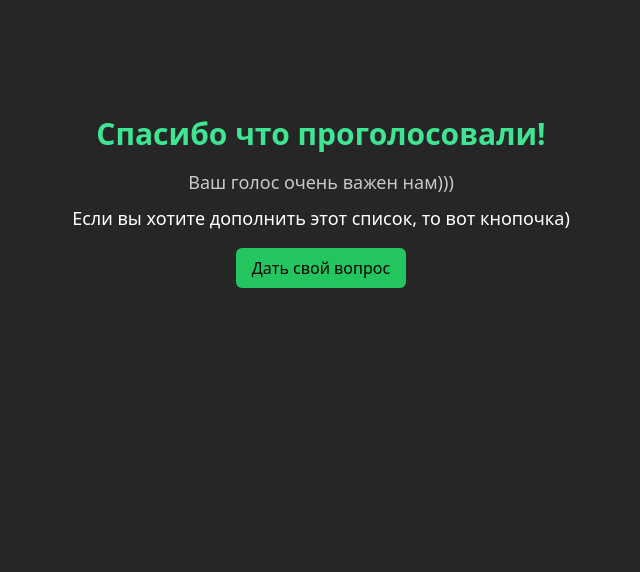
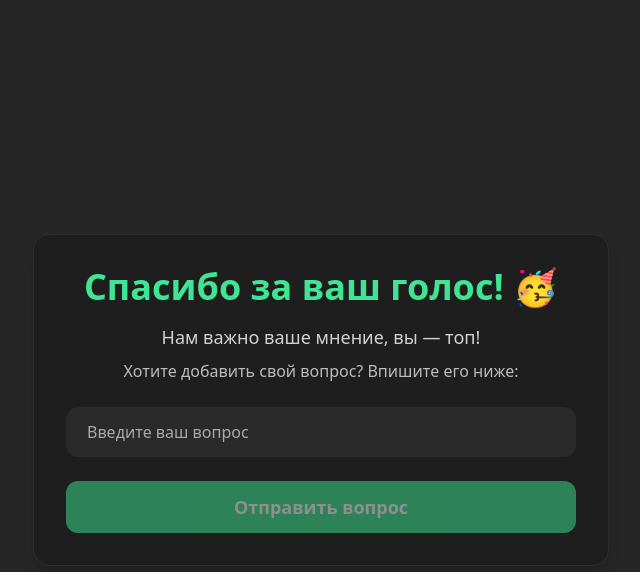
Before and after one commit to mobkukariku/normstrem, a React (Vite) app: page /final in a window 1280 px wide. Shown: the top 572 px of the page, without its empty margins (319-959 px from the left). Built offline with nearby package versions, Linux system fonts and the light colour scheme; no server answers.

Commit message:
feat: added some things

```diff
--- a/package.json
+++ b/package.json
@@ -11,10 +11,12 @@
   },
   "dependencies": {
     "@tailwindcss/vite": "^4.1.4",
+    "axios": "^1.9.0",
     "framer-motion": "^12.7.4",
     "react": "^19.0.0",
     "react-dom": "^19.0.0",
     "react-router-dom": "^7.5.1",
+    "react-spinners": "^0.17.0",
     "tailwindcss": "^4.1.4"
   },
   "devDependencies": {
--- /dev/null
+++ b/src/api/QuestionInstance.tsx
@@ -0,0 +1,26 @@
+import axiosInstance from "./axiosInstance.ts";
+
+export const getRandomQuestion = async (userId: string | null) => {
+    try {
+        const res = await axiosInstance.get("/question/random", {
+            params: {
+                userId,
+            }
+        });
+        return res.data;
+    } catch (error) {
+        console.log(error);
+    }
+};
+
+export const createQuestion = async (userId:string, text:string) => {
+    try{
+        const res = await axiosInstance.post("/question", {
+            userId,
+            text
+        });
+        return res.data;
+    }catch (error) {
+        console.log(error);
+    }
+}
--- /dev/null
+++ b/src/api/UserInstance.ts
@@ -0,0 +1,13 @@
+import axiosInstance from "./axiosInstance.ts";
+
+export const createUser = async (name:string) => {
+    try {
+        const res = await axiosInstance.post('/user', {
+            name: name
+        });
+        localStorage.setItem('userId', JSON.stringify(res.data._id));
+        console.log(res.data);
+    } catch (err) {
+        console.error(err);
+    }
+};
--- /dev/null
+++ b/src/api/VoteInstance.ts
@@ -0,0 +1,21 @@
+import axiosInstance from "./axiosInstance.ts";
+
+interface VotePayload {
+    userId: string;
+    vote: boolean;
+    questionId: string;
+}
+
+export const VotePost = async ({ userId, vote, questionId }: VotePayload) => {
+    try {
+        const res = await axiosInstance.post("/vote/save", {
+            userId,
+            vote,
+            questionId
+        });
+        return res.data;
+    } catch (error) {
+        console.error("Ошибка при сохранении голоса:", error);
+        throw error;
+    }
+};
--- /dev/null
+++ b/src/api/axiosInstance.ts
@@ -0,0 +1,11 @@
+import axios from 'axios';
+
+const axiosInstance = axios.create({
+    baseURL: import.meta.env.VITE_API_URL,
+    timeout: 10000,
+    headers: {
+        'Content-Type': 'application/json',
+    },
+});
+
+export default axiosInstance;
--- a/src/components/FinalInfo.tsx
+++ b/src/components/FinalInfo.tsx
@@ -1,15 +1,82 @@
-import {FC} from "react";
+import { FC, useState } from "react";
+import { motion } from "framer-motion";
+import { useNavigate } from "react-router-dom";
+import { createQuestion } from "../api/QuestionInstance.tsx";
 
-export const FinalInfo:FC = () => {
+export const FinalInfo: FC = () => {
+    const [isFocused, setIsFocused] = useState(false);
+    const [inputName, setInputName] = useState("");
+    const [isLoading, setIsLoading] = useState(false);
+    const navigate = useNavigate();
+
+    const handleSubmit = async () => {
+        if (!inputName.trim()) return;
+
+        const userId = localStorage.getItem("userId")?.replace(/^"|"$/g, "");
+
+        if (!userId) {
+            alert("Пользователь не найден 😢");
+            return;
+        }
+
+        try {
+            setIsLoading(true);
+            await createQuestion(userId, inputName.trim());
+
+            setInputName("");
+            navigate("/question");
+        } catch (error) {
+            console.error("Ошибка при создании вопроса:", error);
+            alert("Произошла ошибка. Попробуйте снова.");
+        } finally {
+            setIsLoading(false);
+        }
+    };
+
     return (
-        <div className="flex flex-col items-center justify-center mt-[100px] w-full h-full p-4 text-center">
-            <h1 className="text-3xl font-bold text-[#3fe593]">Спасибо что проголосовали!</h1>
-            <p className="mt-4 text-lg text-white opacity-75 ">Ваш голос очень важен нам)))</p>
-            <p className="mt-2 text-lg text-white ">Если вы хотите дополнить этот список, то вот кнопочка)</p>
+        <div className="flex flex-col items-center h-screen justify-center px-4 py-8">
+            <motion.div
+                initial={{ opacity: 0, y: 20 }}
+                animate={{ opacity: 1, y: 0 }}
+                transition={{ duration: 0.6 }}
+                className="max-w-xl w-full bg-[#1e1e1e] rounded-2xl p-8 shadow-lg border border-[#2e2e2e]"
+            >
+                <h1 className="text-3xl md:text-4xl font-bold text-[#3fe593] text-center">
+                    Спасибо за ваш голос! 🥳
+                </h1>
+                <p className="mt-4 text-lg text-white text-center opacity-80">
+                    Нам важно ваше мнение, вы — топ!
+                </p>
+                <p className="mt-2 text-md text-white text-center opacity-70">
+                    Хотите добавить свой вопрос? Впишите его ниже:
+                </p>
 
-            <button className={"bg-[#22c55e] text-black font-medium  rounded-[6px] py-2 px-4 mt-4 hover:bg-[#1e9f4d] transition-colors duration-200 cursor-pointer active:bg-[#1c8e4a]"}>
-                Дать свой вопрос
-            </button>
+                <motion.input
+                    type="text"
+                    placeholder="Введите ваш вопрос"
+                    className="w-full bg-[#2a2a2a] mt-6 text-white rounded-xl py-3 px-5 outline-none border transition-all duration-300 placeholder:text-[#aaaaaa] text-base"
+                    style={{ borderColor: isFocused ? "#3fe593" : "#2a2a2a" }}
+                    animate={{ borderWidth: isFocused ? 2 : 1 }}
+                    onFocus={() => setIsFocused(true)}
+                    onBlur={() => setIsFocused(false)}
+                    value={inputName}
+                    onChange={(e) => setInputName(e.target.value)}
+                />
+
+                <motion.button
+                    whileHover={{ scale: inputName.trim() ? 1.03 : 1 }}
+                    whileTap={{ scale: inputName.trim() ? 0.98 : 1 }}
+                    disabled={!inputName.trim() || isLoading}
+                    onClick={handleSubmit}
+                    className={`w-full mt-6 py-3 px-6 rounded-xl text-white text-lg font-semibold transition-all duration-200 ${
+                        inputName.trim()
+                            ? "bg-[#3fe593] hover:bg-[#33d786] active:bg-[#2fc57a]"
+                            : "bg-[#3fe593] opacity-50 cursor-not-allowed"
+                    }`}
+                >
+                    {isLoading ? "Отправка..." : "Отправить вопрос"}
+                </motion.button>
+            </motion.div>
         </div>
     );
-}
+};
--- a/src/components/LandingText.tsx
+++ b/src/components/LandingText.tsx
@@ -1,30 +1,26 @@
-import { FC, useState } from "react";
+import { FC } from "react";
 import { Container } from "./Container.tsx";
 import { NameInput } from "./NameInput.tsx";
 import { motion, AnimatePresence } from "framer-motion";
 
 export const LandingText: FC = () => {
-    const [visible, setVisible] = useState(true);
-
     return (
         <Container>
             <AnimatePresence>
-                {visible && (
                 <motion.div
                     initial={{ opacity: 0, y: 30 }}
                     animate={{ opacity: 1, y: 0 }}
                     exit={{ opacity: 0, y: -30 }}
                     transition={{ duration: 0.5 }}
-                        className="text-center mt-20"
+                    className="flex flex-col justify-center min-h-[90vh] text-center px-4"
                 >
-                        <p className="text-[32px] font-bold my-[10px] text-[#3fe593]">Привет)</p>
-                        <span className="opacity-75 text-white font-medium text-[20px]">
+                    <p className="text-[32px] font-bold my-4 text-[#3fe593]">Привет)</p>
+                    <span className="opacity-75 text-white font-medium text-[20px] ">
                         Я короч по приколу сделал такую веб-страничку
                     </span>
 
                     <NameInput />
                 </motion.div>
-                )}
             </AnimatePresence>
         </Container>
     );
--- /dev/null
+++ b/src/components/Loader.tsx
@@ -0,0 +1,9 @@
+import { ClipLoader } from "react-spinners";
+
+export const Loader = () => {
+    return (
+        <div className="flex justify-center items-center h-32">
+            <ClipLoader color="#3fe593" size={48} />
+        </div>
+    );
+};
--- a/src/components/NameInput.tsx
+++ b/src/components/NameInput.tsx
@@ -1,9 +1,20 @@
 import { FC, useState } from "react";
 import { motion } from "framer-motion";
-import {Link} from "react-router-dom";
+import { createUser } from "../api/UserInstance.ts";
 
 export const NameInput: FC = () => {
     const [isFocused, setIsFocused] = useState(false);
+    const [inputName, setInputName] = useState('');
+
+    const handleStart = () => {
+        if (inputName.trim()) {
+            createUser(inputName);
+
+            setTimeout(() => {
+                window.location.href = "/question";
+            }, 500);
+        }
+    };
 
     return (
         <div className="flex flex-col mt-[50px] gap-2">
@@ -20,14 +31,15 @@ export const NameInput: FC = () => {
                 transition={{ type: "spring", stiffness: 300, damping: 20 }}
                 onFocus={() => setIsFocused(true)}
                 onBlur={() => setIsFocused(false)}
+                value={inputName}
+                onChange={(e) => setInputName(e.target.value)}
             />
-            <Link to={"/question"} className={"flex flex-col"}>
-                <motion.button
-                    className="bg-[#22c55e]  cursor-pointer text-white rounded-[10px] py-3 px-6 mt-4 hover:bg-[#1e9f4d] transition-colors duration-200 active:bg-[#1c8e4a]"
-                >
-                    Начать
-                </motion.button>
-            </Link>
+            <motion.button
+                onClick={handleStart}
+                className="bg-[#22c55e] cursor-pointer text-white rounded-[10px] py-3 px-6 mt-4 hover:bg-[#1e9f4d] transition-colors duration-200 active:bg-[#1c8e4a]"
+            >
+                Начать
+            </motion.button>
         </div>
     );
 };
--- a/src/pages/QuestionPage.tsx
+++ b/src/pages/QuestionPage.tsx
@@ -1,9 +1,20 @@
-import {Question} from "../components/Question.tsx";
+import { useEffect, useState } from "react";
+import { Question } from "../components/Question.tsx";
+import { Loader } from "../components/Loader.tsx";
 
 export const QuestionPage = () => {
+    const [userId, setUserId] = useState<string | null>(null);
+
+    useEffect(() => {
+        const id = localStorage.getItem("userId");
+        if (id) {
+            setUserId(id.replace(/^"|"$/g, ""));
+        }
+    }, []);
+
     return (
         <div>
-            <Question />
+            {userId ? <Question userId={userId} /> : <Loader />}
         </div>
     );
-}
+};
--- a/tsconfig.app.json
+++ b/tsconfig.app.json
@@ -20,7 +20,8 @@
     "noUnusedLocals": true,
     "noUnusedParameters": true,
     "noFallthroughCasesInSwitch": true,
-    "noUncheckedSideEffectImports": true
+    "noUncheckedSideEffectImports": true,
+    "allowSyntheticDefaultImports": true
   },
   "include": ["src"]
 }
```
Also changed, not shown: src/components/Question.tsx (+80 -18 lines), 2 other files (tests, documents, lock files or other folders). Lines whose indentation alone changed are shown as unchanged.
